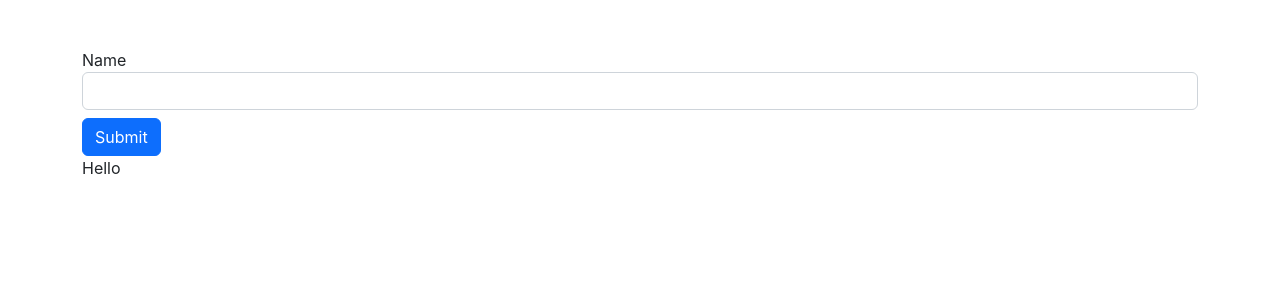
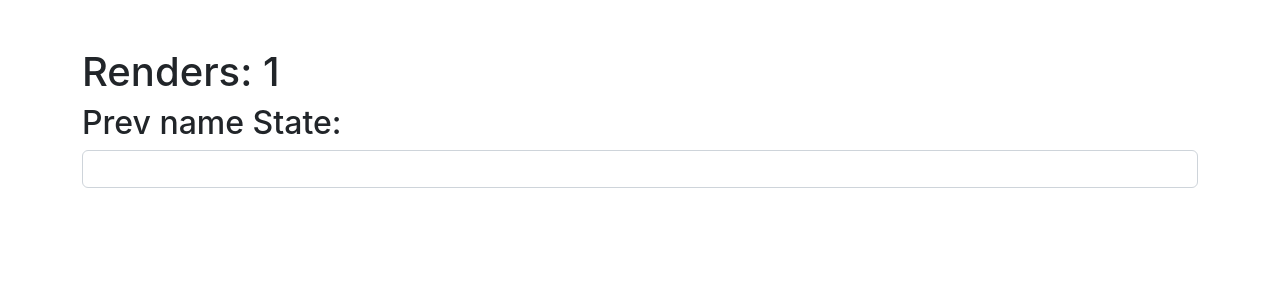
Before and after one commit to MrJanHorak/react-sandbox, a React (Create React App) app: page / in a window 1280 px wide. Shown: the top 300 px of the page. Built offline with nearby package versions, Linux system fonts and the light colour scheme.

Commit message:
useRef with useEffect and useState current and prev

```diff
--- a/src/App.js
+++ b/src/App.js
@@ -1,9 +1,11 @@
-import UseRefExample1 from "./components/UseRefExample1";
+// import UseRefExample1 from "./components/UseRefExample1";
+import UseRefExample2 from "./components/UseRefExample2";
 
 function App() {
   return (
-    <div className='container mt-5'>
-      <UseRefExample1 />
+    <div className="container mt-5">
+      {/* <UseRefExample1 /> */}
+      <UseRefExample2 />
     </div>
   );
 }
--- /dev/null
+++ b/src/components/UseRefExample2.jsx
@@ -0,0 +1,19 @@
+import {useState, useEffect, useRef } from "react";
+
+function UseRefExample2() {
+  const [name, setName] = useState('')
+  const renders = useRef(1)
+  const prevName = useRef('')
+
+  useEffect(()=> {
+    renders.current = renders.current + 1
+    prevName.current = name
+  },[name])
+  return <div>
+    <h1>Renders: {renders.current}</h1>
+    <h2>Prev name State: {prevName.current}</h2>
+    <input type="text" value={name} onChange={(e) => setName(e.target.value)} className="form-control mb-3" />
+  </div>;
+}
+
+export default UseRefExample2;
```
